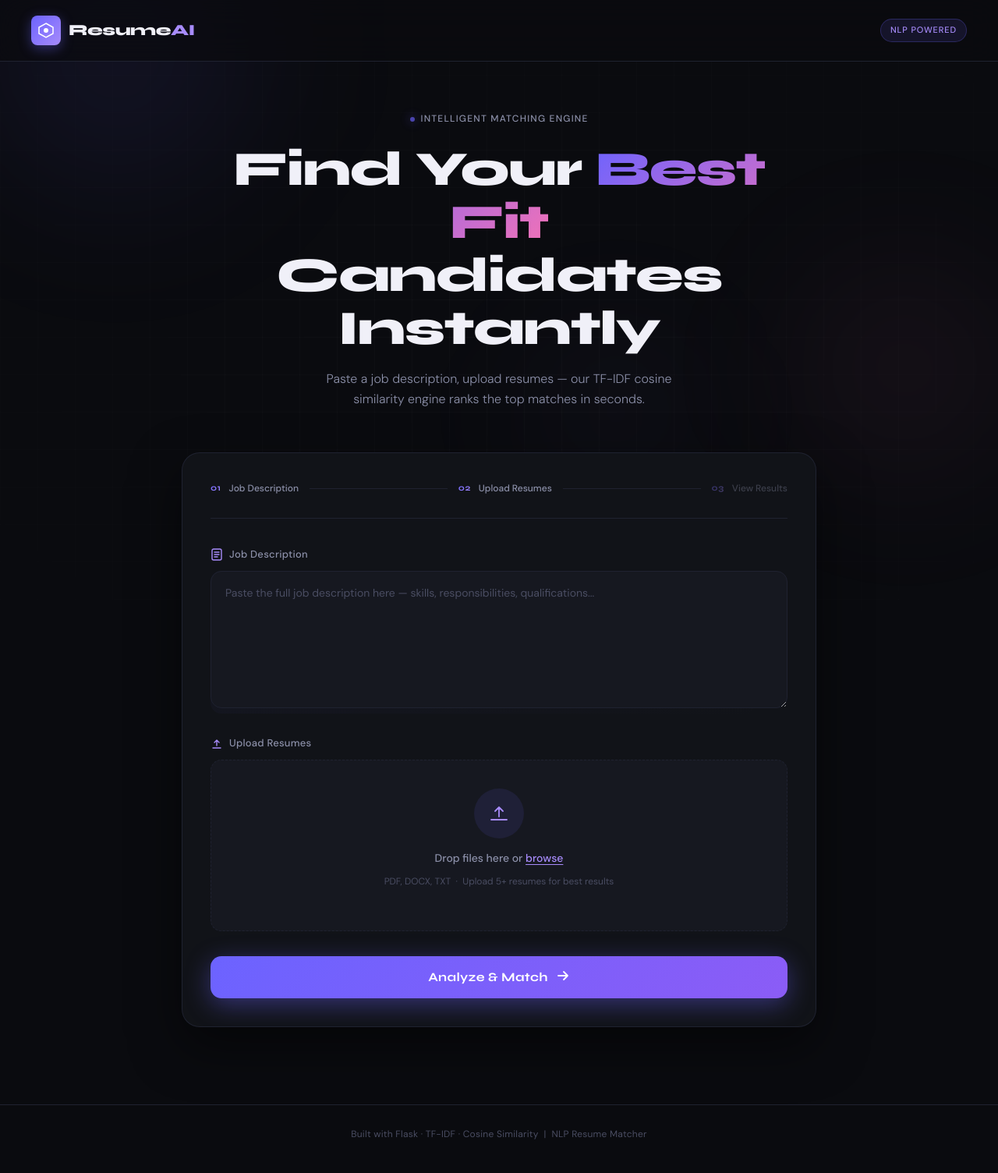
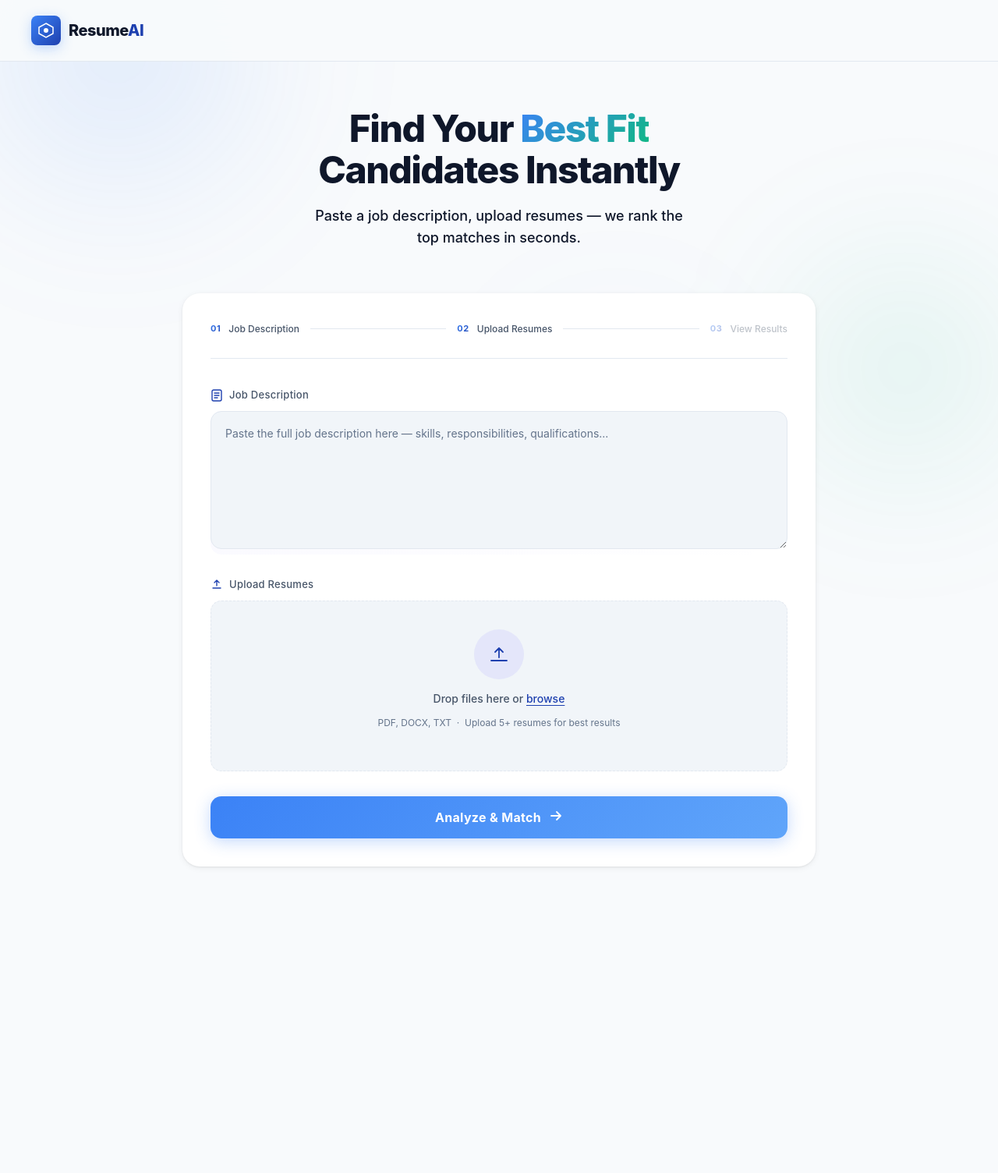
Before and after one commit to B-Khushi-2/nlp-resume-matcher, a Flask app: page / in a window 1280 px wide. Shown: the whole page at 78% size. After the commit the page ends 1113 px from the top, so only its background shows below. Run offline with Flask 3, Linux system fonts and the light colour scheme.

Commit message:
Refresh UI: light theme, blue/green colors, remove TF-IDF jargon, Inter font, polish hero/results

```diff
--- a/static/style.css
+++ b/static/style.css
@@ -12,26 +12,28 @@
 }
 
 :root {
-  --bg: #0a0b0f;
-  --bg-card: #111318;
-  --bg-input: #161820;
-  --border: #1f2230;
-  --border-glow: #2e3560;
-  --accent: #6c63ff;
-  --accent-2: #a78bfa;
-  --accent-hot: #f472b6;
-  --text-1: #f0f0f8;
-  --text-2: #8b8fa8;
-  --text-3: #4a4d62;
+  --bg: #f8fafc;
+  --bg-card: #ffffff;
+  --bg-input: #f1f5f9;
+  --border: #e2e8f0;
+  --border-glow: #cbd5e1;
+  --accent: #3b82f6;
+  --accent-2: #1e40af;
+  --accent-hot: #10b981;
+  --text-1: #0f172a;
+  --text-2: #475569;
+  --text-3: #64748b;
   --gold: #fbbf24;
   --silver: #94a3b8;
   --bronze: #c4743a;
+
   --radius-sm: 8px;
   --radius-md: 14px;
   --radius-lg: 22px;
-  --shadow-card: 0 0 0 1px var(--border), 0 24px 64px rgba(0, 0, 0, 0.5);
-  --font-display: "Syne", sans-serif;
-  --font-body: "DM Sans", sans-serif;
+  --shadow-card:
+    0 1px 3px 0 rgba(0, 0, 0, 0.08), 0 2px 8px 0 rgba(0, 0, 0, 0.06);
+  --font-display: "Inter", sans-serif;
+  --font-body: "Inter", sans-serif;
 }
 
 /* Scrollbar */
@@ -39,10 +41,10 @@
   width: 6px;
 }
 ::-webkit-scrollbar-track {
-  background: var(--bg);
+  background: #f1f5f9;
 }
 ::-webkit-scrollbar-thumb {
-  background: var(--border-glow);
+  background: #94a7b7;
   border-radius: 3px;
 }
 
@@ -70,7 +72,7 @@ body {
   height: 500px;
   background: radial-gradient(
     circle,
-    rgba(108, 99, 255, 0.12) 0%,
+    rgba(59, 130, 246, 0.15) 0%,
     transparent 70%
   );
   top: -150px;
@@ -82,7 +84,7 @@ body {
   height: 400px;
   background: radial-gradient(
     circle,
-    rgba(244, 114, 182, 0.08) 0%,
+    rgba(16, 185, 129, 0.12) 0%,
     transparent 70%
   );
   bottom: 100px;
@@ -94,7 +96,7 @@ body {
   height: 300px;
   background: radial-gradient(
     circle,
-    rgba(167, 139, 250, 0.06) 0%,
+    rgba(59, 130, 246, 0.08) 0%,
     transparent 70%
   );
   top: 50%;
@@ -141,7 +143,7 @@ footer {
   padding: 20px 40px;
   border-bottom: 1px solid var(--border);
   backdrop-filter: blur(20px);
-  background: rgba(10, 11, 15, 0.7);
+  background: rgba(248, 250, 252, 0.95);
   position: sticky;
   top: 0;
   z-index: 100;
@@ -160,7 +162,7 @@ footer {
   display: grid;
   place-items: center;
   color: white;
-  box-shadow: 0 4px 16px rgba(108, 99, 255, 0.4);
+  box-shadow: 0 4px 16px rgba(59, 130, 246, 0.3);
 }
 .logo-text {
   font-family: var(--font-display);
@@ -233,7 +235,7 @@ footer {
 
 .hero-title {
   font-family: var(--font-display);
-  font-size: clamp(36px, 6vw, 62px);
+  font-size: clamp(32px, 5vw, 48px);
   font-weight: 800;
   line-height: 1.1;
   letter-spacing: -1.5px;
@@ -248,11 +250,11 @@ footer {
 }
 
 .hero-sub {
-  font-size: 16px;
-  color: var(--text-2);
+  font-size: 18px;
+  color: var(--text-1);
   max-width: 480px;
   margin: 0 auto;
-  font-weight: 300;
+  font-weight: 500;
 }
 
 /* ── Card ── */
@@ -511,7 +513,7 @@ footer {
   gap: 10px;
   width: 100%;
   padding: 16px 32px;
-  background: linear-gradient(135deg, var(--accent) 0%, #8b5cf6 100%);
+  background: linear-gradient(135deg, var(--accent) 0%, #60a5fa 100%);
   color: white;
   border: none;
   border-radius: var(--radius-md);
@@ -525,20 +527,20 @@ footer {
   transition:
     transform 0.2s,
     box-shadow 0.2s;
-  box-shadow: 0 8px 32px rgba(108, 99, 255, 0.4);
+  box-shadow: 0 4px 20px rgba(59, 130, 246, 0.3);
   margin-top: 4px;
 }
 .btn-submit::before {
   content: "";
   position: absolute;
   inset: 0;
-  background: linear-gradient(135deg, rgba(255, 255, 255, 0.15), transparent);
+  background: linear-gradient(135deg, rgba(255, 255, 255, 0.25), transparent);
   opacity: 0;
   transition: opacity 0.2s;
 }
 .btn-submit:hover {
   transform: translateY(-2px);
-  box-shadow: 0 12px 40px rgba(108, 99, 255, 0.5);
+  box-shadow: 0 8px 32px rgba(59, 130, 246, 0.4);
 }
 .btn-submit:hover::before {
   opacity: 1;
@@ -626,7 +628,7 @@ footer {
 }
 .result-card:hover {
   border-color: var(--border-glow);
-  box-shadow: 0 4px 24px rgba(0, 0, 0, 0.3);
+  box-shadow: 0 4px 20px rgba(0, 0, 0, 0.1);
 }
 .result-card:hover::before {
   opacity: 1;
--- a/templates/matchresume.html
+++ b/templates/matchresume.html
@@ -38,24 +38,20 @@
         </div>
         <span class="logo-text">Resume<span class="logo-accent">AI</span></span>
       </div>
-      <div class="header-badge">NLP Powered</div>
     </header>
 
     <!-- Main Content -->
     <main class="main">
       <!-- Hero Section -->
       <section class="hero">
-        <div class="hero-tag">
-          <span class="tag-dot"></span>
-          Intelligent Matching Engine
-        </div>
         <h1 class="hero-title">
           Find Your <span class="title-highlight">Best Fit</span
           ><br />Candidates Instantly
         </h1>
+
         <p class="hero-sub">
-          Paste a job description, upload resumes — our TF-IDF cosine similarity
-          engine ranks the top matches in seconds.
+          Paste a job description, upload resumes — we rank the top matches in
+          seconds.
         </p>
       </section>
 
@@ -214,7 +210,8 @@
             Results
           </div>
           <h2 class="results-title">{{ message }}</h2>
-          <p class="results-sub">Ranked by TF-IDF cosine similarity score</p>
+
+          <p class="results-sub">Top matches ranked by relevance score</p>
         </div>
 
         <div class="results-grid">
@@ -248,14 +245,6 @@
       {% endif %}
     </main>
 
-    <!-- Footer -->
-    <footer class="footer">
-      <p>
-        Built with Flask · TF-IDF · Cosine Similarity &nbsp;|&nbsp; NLP Resume
-        Matcher
-      </p>
-    </footer>
-
     <script src="{{ url_for('static', filename='script.js') }}"></script>
   </body>
 </html>
```
Also changed, not shown: TODO.md (added, +1 -0 lines).
